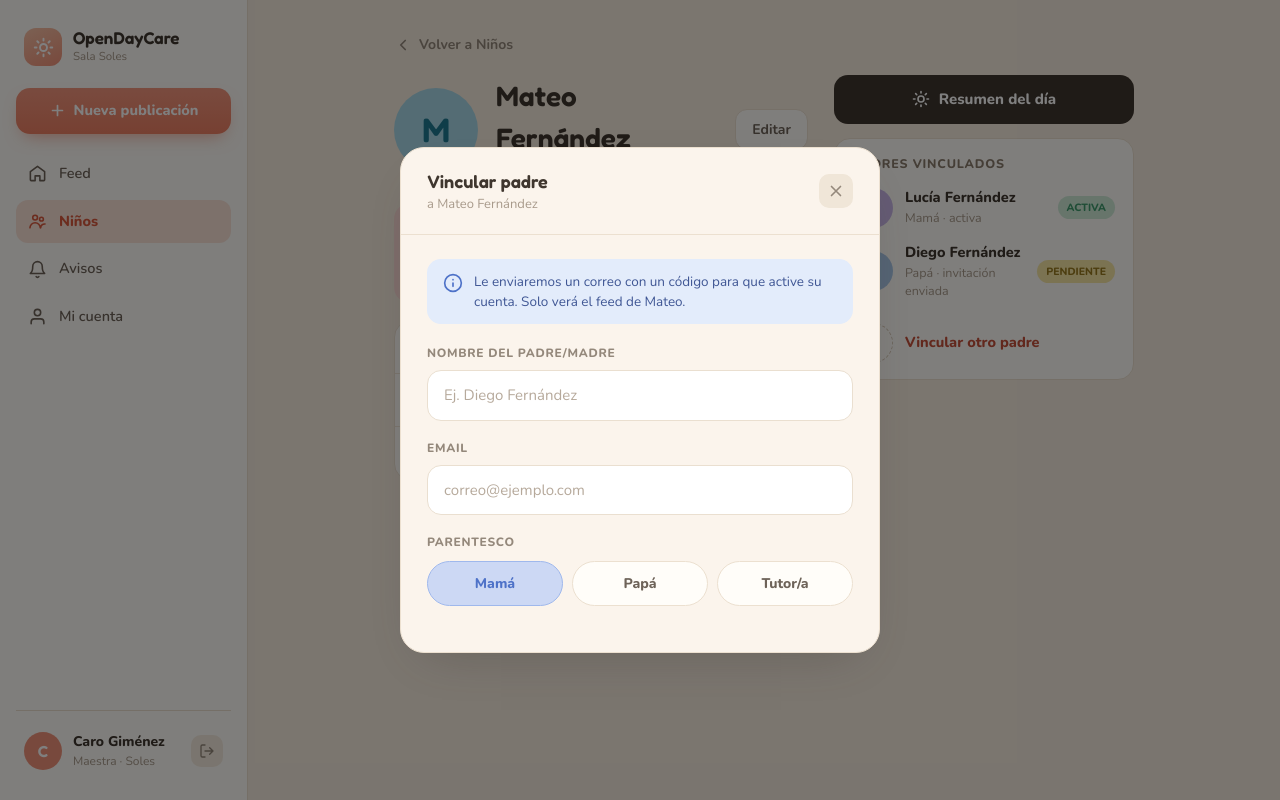
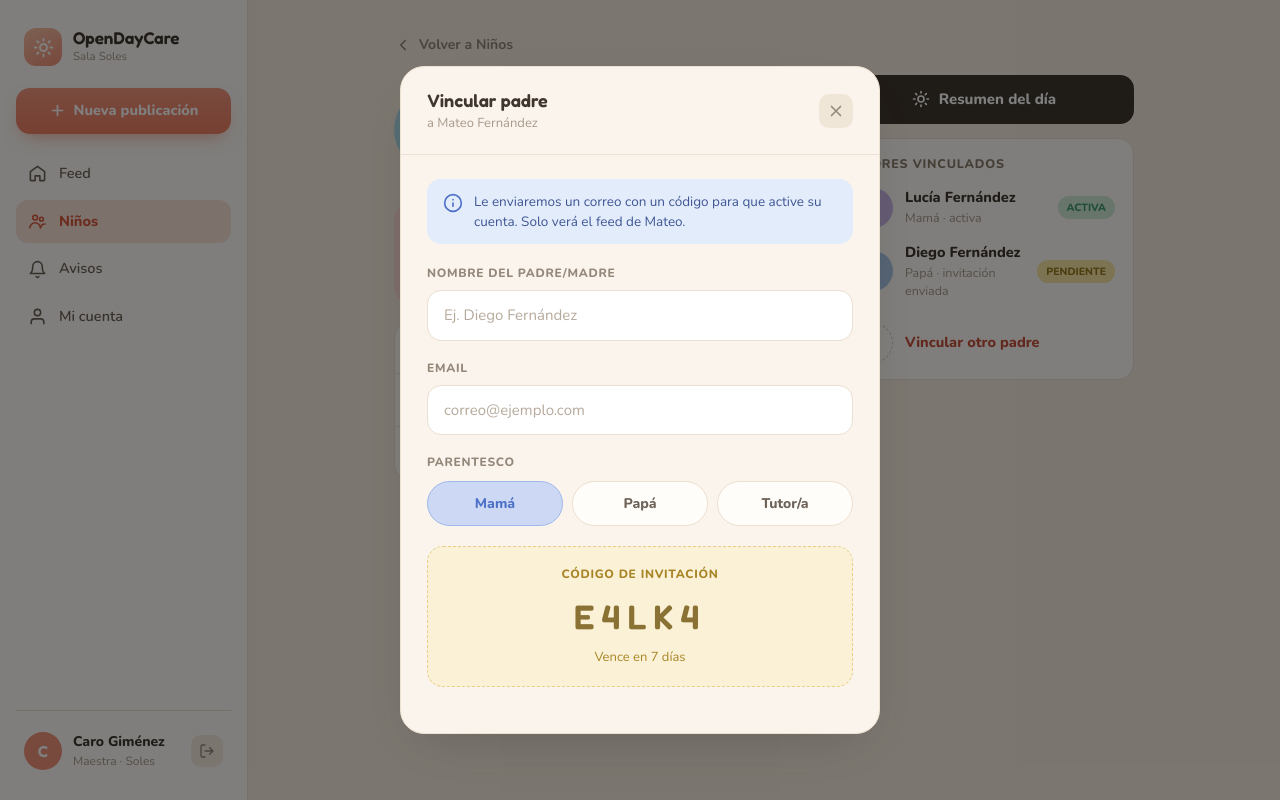
Before and after one commit to AlexMdz5620/opencode-opendaycare, a Next.js app: page /kids/1 in a window 1280 px wide. Both pictures are taken after a click on the button "Vincular otro padre". Built offline with nearby package versions, Linux system fonts and the light colour scheme.

Commit message:
Spec5-Paso4-Anexando función del código de invitación

```diff
--- a/components/kid-profile/LinkParentModal.tsx
+++ b/components/kid-profile/LinkParentModal.tsx
@@ -15,6 +15,17 @@ const RELATIONS: Relation[] = ["Mamá", "Papá", "Tutor/a"];
 const LABEL_CLASS =
   "mb-2 text-[12px] font-extrabold tracking-[.7px] text-[#94887B]";
 
+const INVITE_CODE_ALPHABET = "ABCDEFGHJKLMNPQRSTUVWXYZ23456789";
+
+function generateInviteCode(): string {
+  let code = "";
+  for (let index = 0; index < 5; index += 1) {
+    const position = Math.floor(Math.random() * INVITE_CODE_ALPHABET.length);
+    code += INVITE_CODE_ALPHABET[position];
+  }
+  return code;
+}
+
 function inputClass(hasError: boolean): string {
   return [
     "w-full rounded-[14px] border-[1.5px] bg-white px-4 py-[13px] text-[15px] text-foreground outline-none placeholder:text-[#B6A99B]",
@@ -26,6 +37,7 @@ export function LinkParentModal({ kidName, onClose }: LinkParentModalProps) {
   const [name, setName] = useState("");
   const [email, setEmail] = useState("");
   const [relation, setRelation] = useState<Relation>("Mamá");
+  const [code] = useState(() => generateInviteCode());
 
   useEffect(() => {
     function onKeyDown(event: KeyboardEvent) {
@@ -123,6 +135,18 @@ export function LinkParentModal({ kidName, onClose }: LinkParentModalProps) {
               })}
             </div>
           </div>
+
+          <div className="mb-5 rounded-[16px] border-[1.5px] border-dashed border-[#E6D08A] bg-[#FBF1D6] px-[18px] py-[18px] text-center">
+            <div className="mb-2 text-[12px] font-extrabold tracking-[.7px] text-[#A88526]">
+              CÓDIGO DE INVITACIÓN
+            </div>
+            <div className="font-display text-[34px] font-semibold tracking-[7px] text-[#8A7234]">
+              {code}
+            </div>
+            <div className="mt-[6px] text-[13px] text-[#A88526]">
+              Vence en 7 días
+            </div>
+          </div>
         </div>
       </div>
     </div>
```
